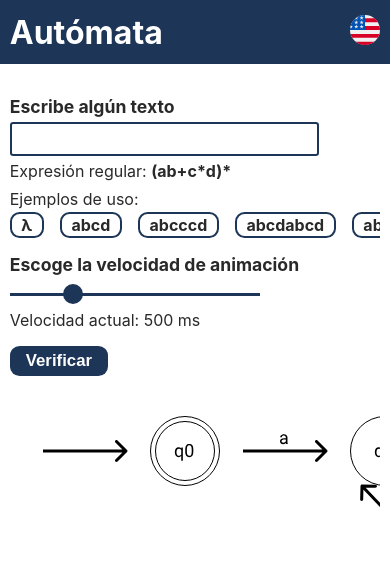
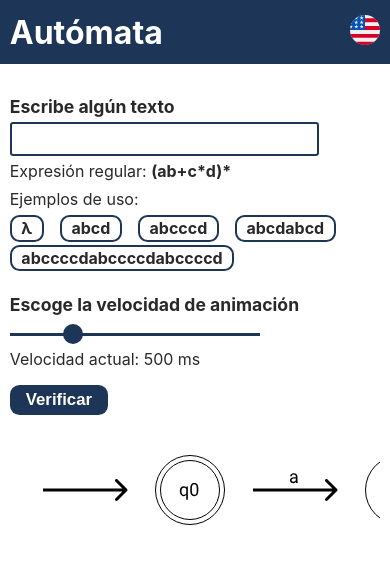
Before and after one commit to santiago-jv/automaton-simulator, a React (Create React App) app: page / in a window 390 px wide. Shown: the top 564 px of the page. Built offline with nearby package versions, Linux system fonts and the light colour scheme.

Commit message:
Improving animations

```diff
--- a/src/App.css
+++ b/src/App.css
@@ -3,6 +3,7 @@
     --bottom:32px;
     --top-arrow:60px;
     --top-return-arrow:-20px;
+    --left-return-arrow:calc(8% * 7);
     --top:200px;
     --bg-primary:#1d3557;
 }
@@ -62,16 +63,20 @@ input[type="range"]{
 }
 
 
-.suggestions, .examples {
+.suggestions, .examples-container {
     margin-top: .3rem;
     margin-bottom: .2rem;
+}
+.examples {
+    display: flex;
+    flex-wrap: wrap;
 }
 .example-title{
     margin-bottom: .4rem;
 }
 b.example{
     margin-right: 1rem;
-
+    margin-bottom: .2rem;
     padding:.08rem .6rem;
     border:2px solid var(--bg-primary);
     border-radius: .6rem;
@@ -139,7 +144,7 @@ button:hover{
 }
 #arrow_return_q3{
     top:var(--top-return-arrow);
-    left: calc(var(--left) * 7 + 4%);
+    left: calc(var(--left-return-arrow) + 4%);
 }
 #arrow_q3_to_q4{
     left:calc(var(--left) * 7  - 8%);
@@ -164,6 +169,18 @@ button:hover{
         --top-arrow:60px;
         --top-return-arrow:-20px;
         --top:200px;
+        --left-return-arrow:calc(8% * 9);
+
+    }
+    #arrow_q4_to_q1{
+        left:calc(var(--left) * 3 + 7%);
+        top:calc(var(--top-arrow) + 40px);
+
+    }
+    #arrow_q3_to_q4{
+        left:calc(var(--left) * 7  - 10%);
+        top:calc(var(--top-arrow) + 40px );
+
     }
 }
 @media screen and (max-width:870px) {
@@ -172,6 +189,7 @@ button:hover{
         --bottom:32px;
         --top-arrow:60px;
         --top-return-arrow:-20px;
+        --left-return-arrow:calc(8% * 11);
         --top:200px;
     }
 }
@@ -181,7 +199,18 @@ button:hover{
         --bottom:32px;
         --top-arrow:60px;
         --top-return-arrow:-20px;
+        --left-return-arrow:calc(8% * 14.5);
         --top:200px;
+    }
+    #arrow_q4_to_q1{
+        left:calc(var(--left) * 3 + 11%);
+        top:calc(var(--top-arrow) + 40px);
+
+    }
+    #arrow_q3_to_q4{
+        left:calc(var(--left) * 7  - 16%);
+        top:calc(var(--top-arrow) + 40px );
+
     }
 }
 @media screen and (max-width:600px) {
@@ -190,10 +219,31 @@ button:hover{
         --bottom:32px;
         --top-arrow:60px;
         --top-return-arrow:-20px;
+        --left-return-arrow:calc(8% * 18);
+        --top:200px;
+    }
+    #arrow_q4_to_q1{
+        left:calc(var(--left) * 3 + 15%);
+        top:calc(var(--top-arrow) + 40px);
+
+    }
+    #arrow_q3_to_q4{
+        left:calc(var(--left) * 7  - 20%);
+        top:calc(var(--top-arrow) + 40px );
+
+    }
+}
+
+@media screen and (max-width:500px) {
+    :root {
+        --left:21%;
+        --bottom:32px;
+        --top-arrow:60px;
+        --top-return-arrow:-20px;
+        --left-return-arrow:calc(8% * 19.5);
         --top:200px;
     }
 }
-
 
 input[type='range'] {
     display: block;
--- a/src/App.jsx
+++ b/src/App.jsx
@@ -26,7 +26,8 @@ function App() {
 		return new Promise((resolve)=>{
 			const element = elements.current[index]
 			element.animate([
-				{ transform:'scale(1.1)'},
+				{ transform:'scale(1)'},
+				{ transform:'scale(1.05)'},
 				{ transform:'scale(1)' }
 			], {duration: speed});
 
@@ -188,17 +189,19 @@ function App() {
 						<p className="suggestions">
 						{words[language].regularExpressionLabel}: <strong>(ab+c*d)*</strong>
 						</p>
-						<p className="examples">
+						<div className="examples-container">
 							<p className="example-title">{words[language].exampleLabel}</p>
-							<b onClick={(event)=>setFormData("λ")} className="example">λ</b>
-							<b onClick={(event)=>setFormData("abcd")} className="example">abcd</b>
-							<b onClick={(event)=>setFormData("abcccd")} className="example">abcccd</b>
-							<b onClick={(event)=>setFormData( "abcdabcd")} className="example">abcdabcd</b>
-							<b onClick={(event)=>setFormData("abccccdabccccdabccccd")} className="example">abccccdabccccdabccccd</b>
+							<div className="examples">
+								<b onClick={()=>setFormData("λ")} className="example">λ</b>
+								<b onClick={()=>setFormData("abcd")} className="example">abcd</b>
+								<b onClick={()=>setFormData("abcccd")} className="example">abcccd</b>
+								<b onClick={()=>setFormData( "abcdabcd")} className="example">abcdabcd</b>
+								<b onClick={()=>setFormData("abccccdabccccdabccccd")} className="example">abccccdabccccdabccccd</b>
+							</div>
 
-						</p>
+						</div>
 					</div>
-{/* } */}
+
 					<div className="form-group">
 
 						<label htmlFor="speed">{words[language].labelSpeed}</label>
```
